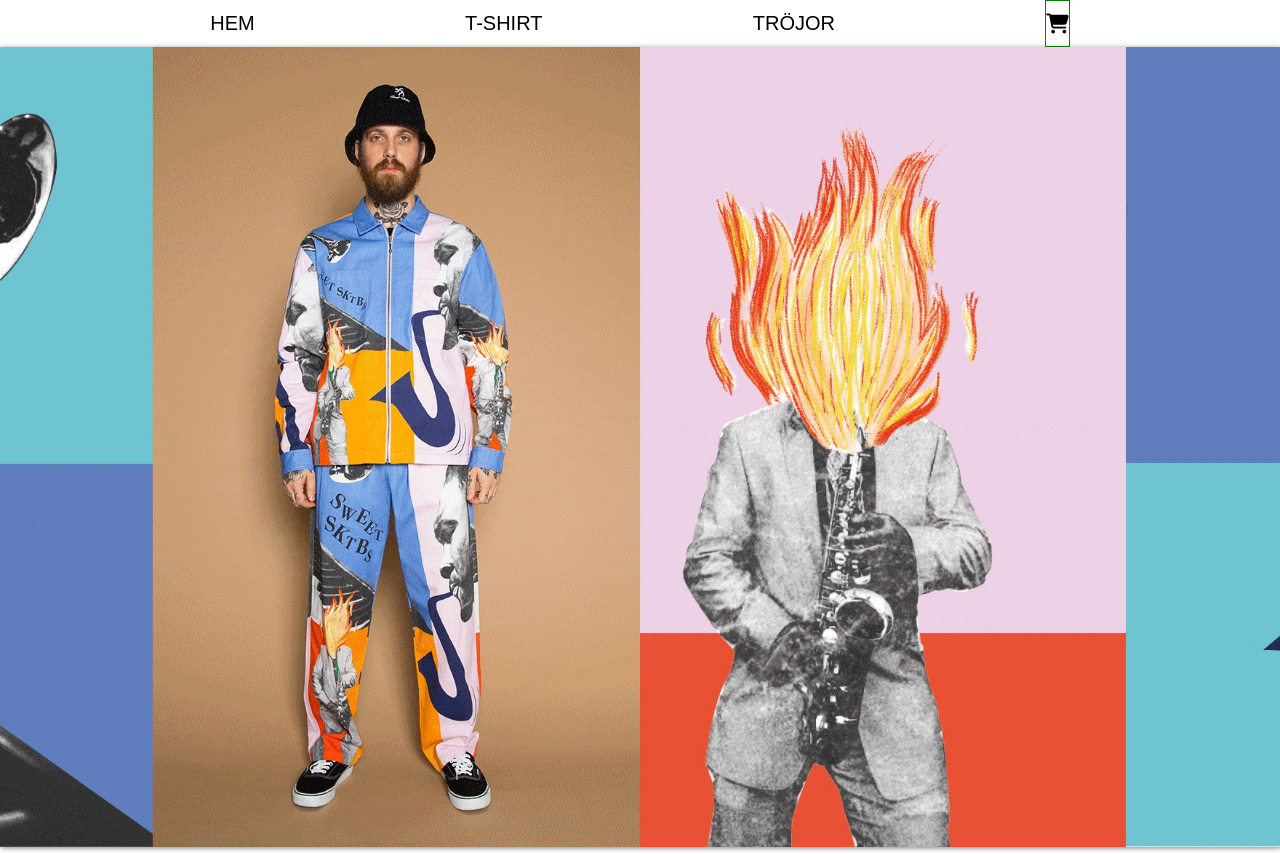
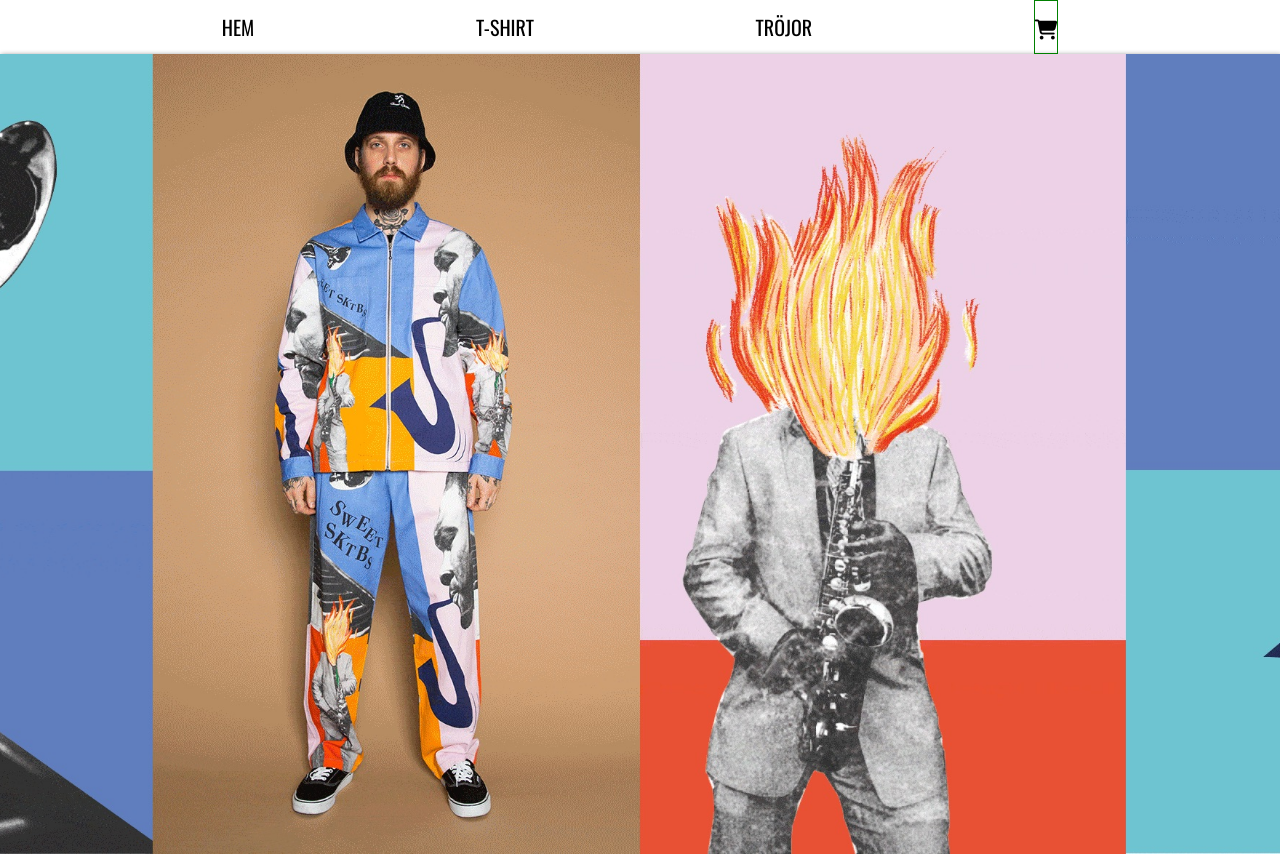
Before and after one commit to feliciatranberg/GruppArbeteWebbshop, a plain HTML site: page index.html in a window 1280 px wide. Shown: the top 854 px of the page. Drawn offline with nearby package versions, Linux system fonts and the light colour scheme.

Commit message:
changed font-family

```diff
--- a/SCSS/_mixins.scss
+++ b/SCSS/_mixins.scss
@@ -18,6 +18,7 @@
         border: none;
         font-size: 0,8rem;
         padding: 1%;
+        font-family: $font-family;
       }
 
 @mixin button-medium {
@@ -28,6 +29,7 @@
     border: none;
     font-size: 1.1rem;
     padding: 3% 4% 3% 4%;
+    font-family: $font-family;
   }
 
 @mixin button-large {
@@ -38,6 +40,7 @@
     border: none;
     font-size: 1.2rem;
     padding: 2% 4% 2% 4%;
+    font-family: $font-family;
 }
 
 
--- a/SCSS/_variables.scss
+++ b/SCSS/_variables.scss
@@ -13,4 +13,4 @@
 
 /* TYPSNITT OCH TYPSTORLEK */
 
-$font-family: Arial, Helvetica, sans-serif;
+$font-family: 'Oswald', sans-serif;
--- a/SCSS/main.scss
+++ b/SCSS/main.scss
@@ -175,7 +175,7 @@
   }
   p {
     margin-left: 11%;
-    margin-top: -3%;
+    margin-top: -5%;
    }
 
 .itemDiv:hover{
@@ -201,7 +201,7 @@
     p {
       margin-left: 8%;
       font-size: 14px;
-      margin-top: -5%;
+      margin-top: -4%;
      }
    }
 }
--- a/index.html
+++ b/index.html
@@ -9,6 +9,8 @@
     <script src="JS/main.js"></script>
     <script src="https://kit.fontawesome.com/8a91947445.js" crossorigin="anonymous"></script>
     <link href="CSS/main.css" rel="stylesheet" />
+    <link rel="preconnect" href="https://fonts.gstatic.com">
+    <link href="https://fonts.googleapis.com/css2?family=Oswald&display=swap" rel="stylesheet">
 </head>
 <body>
 
```
Also changed, not shown: HTML/checkout.html (+2 -0 lines), HTML/product-page-sweaters.html (+2 -0 lines), HTML/product-page-t-shirts.html (+2 -0 lines), HTML/product-specific.html (+2 -0 lines), CSS/main.css.
